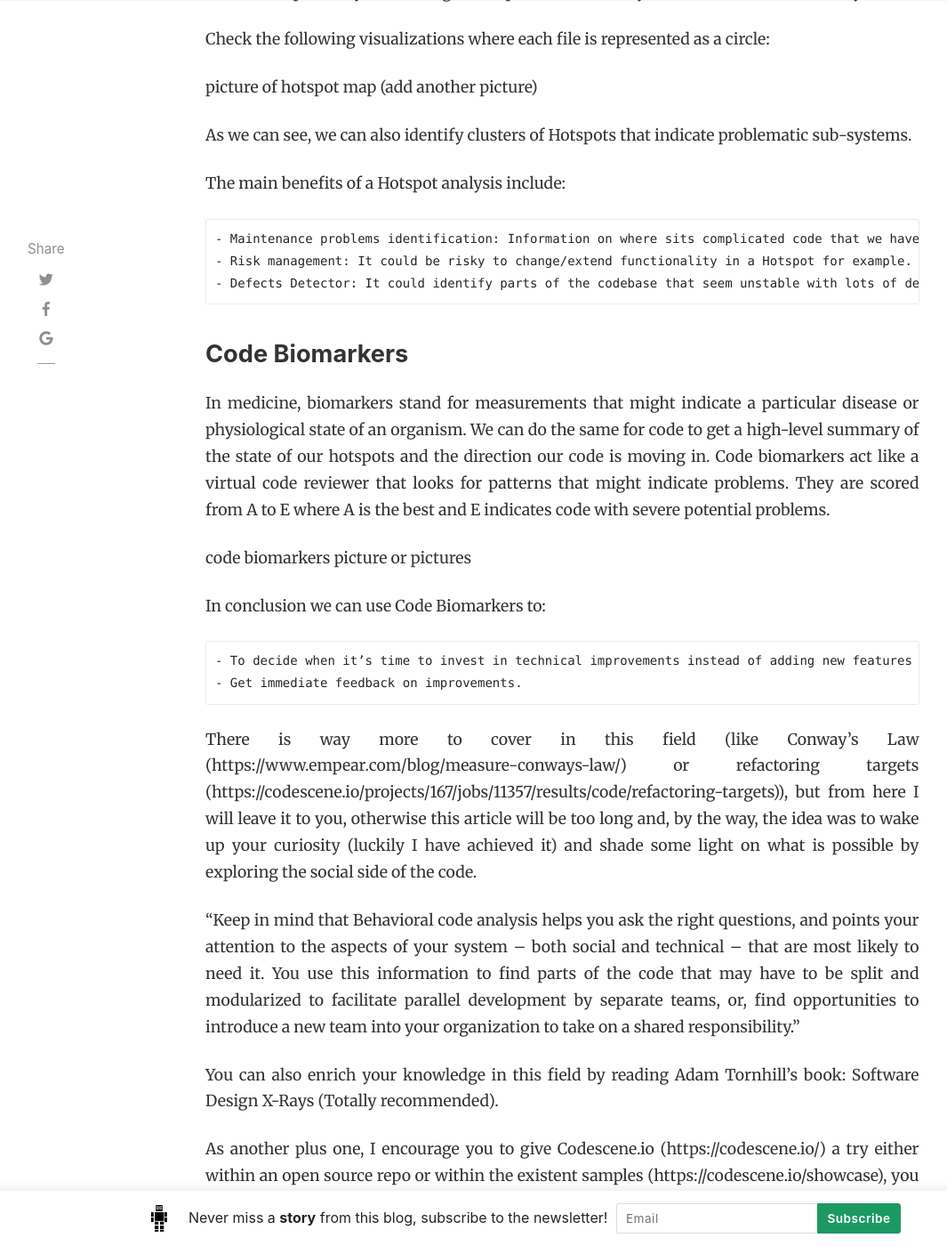
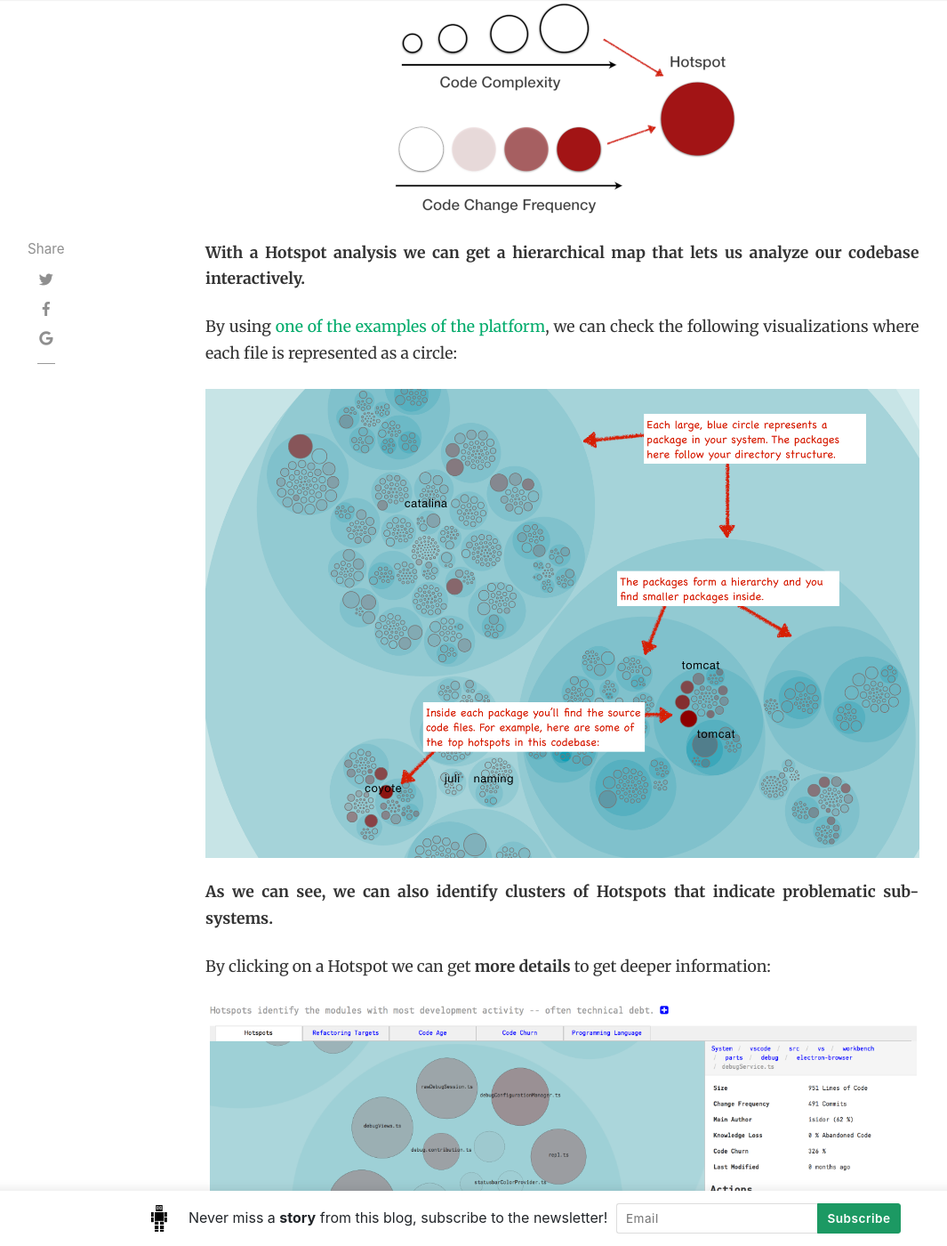
Before and after one commit to android10/legacy-android10.github.io, a Jekyll site: the page built from _posts/2019-06-13-technical-debt-guru-level-unlocked.md, in a window 1280 px wide and 1400 px high, scrolled down 10732 px. Shown: the whole window at 89% size, without its empty margins (54-1119 px from the left). Built offline with Jekyll 4.4.1, drawn with Linux system fonts in a browser that asks for light colours; nearby versions of some CDN libraries; comment, search, counter and statistics services are not loaded; some of the changed text lies outside the part shown.

Commit message:
Finish first draft of the technical debt article.

```diff
--- a/_posts/2019-06-13-technical-debt-guru-level-unlocked.md
+++ b/_posts/2019-06-13-technical-debt-guru-level-unlocked.md
@@ -242,45 +242,77 @@
 
 ### Hotspots
 
-In essence, a hotspot is complicated code that you have to work with often and its calculation is pretty simple:
-picture of the hotspot calculation
+> **In essence, a hotspot is complicated code that you have to work with often.**
 
-With a Hotspot analysis we can get a map that lets us analyze our codebase interactively.
+Its calculation is pretty simple:
 
-Check the following visualizations where each file is represented as a circle:
+![hotspot-formula](/assets/images/technical_debt_guru_level_unlocked_hotspotformula.png)
 
-picture of hotspot map (add another picture)
+**With a Hotspot analysis we can get a hierarchical map that lets us analyze our codebase interactively.**
 
-As we can see, we can also identify clusters of Hotspots that indicate problematic sub-systems.
+By using <a href="https://codescene.io/showcase" target="_blank">one of the examples of the platform</a>, we can check the following visualizations where each file is represented as a circle:
 
-The main benefits of a Hotspot analysis include:
+![hotspots-augmented-map](/assets/images/technical_debt_guru_level_unlocked_hotspotsaugmentedmap.png)
 
-    - Maintenance problems identification: Information on where sits complicated code that we have to work with often. This is useful to prioritize re-designs.
-    - Risk management: It could be risky to change/extend functionality in a Hotspot for example. We can identify those areas up-front and schedule additional time or allocate extra testing efforts.
-    - Defects Detector: It could identify parts of the codebase that seem unstable with lots of development activity.
+**As we can see, we can also identify clusters of Hotspots that indicate problematic sub-systems.**
+
+By clicking on a Hotspot we can get **more details** to get deeper information:
+
+![hotspot-details](/assets/images/technical_debt_guru_level_unlocked_hotspotdetails.png)
+
+The **main benefits** of a Hotspot analysis include:
+
+* **Maintenance problems identification:** Information on where sits complicated code that we have to work with often. This is useful to prioritize re-designs.
+
+* **Risk management:** It could be risky to change/extend functionality in a Hotspot for example. We can identify those areas up-front and schedule additional time or allocate extra testing efforts.
+
+* **Defects Detector:** It could identify parts of the codebase that seem unstable with lots of development activity.
+
+Here is the <a href="https://codescene.io/docs/guides/technical/hotspots.html" target="_blank">full documentation</a> with more details.
+
 
 ### Code Biomarkers
 
-In medicine, biomarkers stand for measurements that might indicate a particular disease or physiological state of an organism.
-We can do the same for code to get a high-level summary of the state of our hotspots and the direction our code is moving in.
-Code biomarkers act like a virtual code reviewer that looks for patterns that might indicate problems.
-They are scored from A to E where A is the best and E indicates code with severe potential problems.
+> **In medicine, biomarkers stand for measurements that might indicate a particular disease or physiological state of an organism.**
+**We can do the same for code to get a high-level summary of the state of our hotspots and the direction our code is moving in.**
 
-code biomarkers picture or pictures
+**Code biomarkers act like a virtual code reviewer that looks for patterns that might indicate problems.**
 
-In conclusion we can use Code Biomarkers to:
+They are scored from **A to E** where A is the best and E indicates code with **severe potential problems.**
 
-    - To decide when it’s time to invest in technical improvements instead of adding new features at a high pace.
-    - Get immediate feedback on improvements.
+**Let's have a look at a couple of examples listing risky areas of our code base:**
 
-There is way more to cover in this field (like Conway's Law (https://www.empear.com/blog/measure-conways-law/) or refactoring targets (https://codescene.io/projects/167/jobs/11357/results/code/refactoring-targets)), but from here
-I will leave it to you, otherwise this article will be too long and, by the way, the idea was to wake up your curiosity (luckily I have achieved it) and shade some light on what is possible by exploring the social side of the code.
+![code-biomarkers](/assets/images/technical_debt_guru_level_unlocked_biomarkers_one.png)
 
-"Keep in mind that Behavioral code analysis helps you ask the right questions, and points your attention to the aspects of your system – both social and technical – that are most likely to need it. You use this information to find parts of the code that may have to be split and modularized to facilitate parallel development by separate teams, or, find opportunities to introduce a new team into your organization to take on a shared responsibility."
+![code-biomarkers](/assets/images/technical_debt_guru_level_unlocked_biomarkers_two.png)
 
-You can also enrich your knowledge in this field by reading Adam Tornhill's book: Software Design X-Rays (Totally recommended).
+**In conclusion we can use Code Biomarkers to:**
 
-As another plus one, I encourage you to give Codescene.io (https://codescene.io/) a try either within an open source repo or within the existent samples (https://codescene.io/showcase), you will be surprised of how much curious stuff you find :).
+* **To decide when it’s time to invest in technical improvements instead of adding new features at a high pace.**
+
+* **Get immediate feedback on improvements.**
+
+Same as with <a href="https://codescene.io/docs/guides/technical/hotspots.html" target="_blank">hotspots</a>, here is also the <a href="https://codescene.io/docs/guides/technical/biomarkers.html" target="_blank">biomarkers full documentation</a>.
+
+
+## Covering more Social Analysis
+
+There is way more to cover in this field like:
+
+* <a href="https://www.empear.com/blog/measure-conways-law/" target="_blank">Conway's Law</a>.
+* <a href="https://codescene.io/projects/167/jobs/11357/results/code/refactoring-targets" target="_blank">Refactoring Targets</a>.
+* <a href="https://codescene.io/docs/guides/technical/temporal-coupling.html" target="_blank">Temporal coupling</a>.
+
+But from here I will leave it to you, otherwise this article will be too long and, by the way, the idea was to wake up your curiosity (luckily I have achieved it) and shade some light on what is possible by exploring the social side of the code.
+
+> **"Behavioral code analysis helps you ask the right questions, and points your attention to the aspects of your system – both social and technical – that are most likely to need it.**
+**You use this information to find parts of the code that may have to be split and modularized to facilitate parallel development by separate teams, or, find opportunities to introduce a new team into your organization to take on a shared responsibility."**
+
+1. **Where should we focus improvements?**
+2. **Where are the risk areas in the code?**
+3. **Any team productivity bottleneck?**
+
+I definitely encourage you to give <a href="https://codescene.io/" target="_blank">Codescene</a> a try either within an open source repo or within <a href="https://codescene.io/showcase" target="_blank">the existent samples</a>, you will be surprised how much curious stuff you find :).
 
 
 ## Extra Ball
@@ -294,7 +326,7 @@
 
 **In essence you can grab your git repository, run gource on it and the result is something like this** (This is an example of the Bitcoin repository and its evolution):
 
-VIDEO of gource on how the codebase has evolved in a graphical way.
+<center><iframe width="800" height="480" src="https://www.youtube.com/embed/60cGHG9LFWk" frameborder="0" allowfullscreen></iframe></center>
 
 The documentation sits at the <a href="https://github.com/acaudwell/Gource/wiki/Controls" target="_blank">Gource Github Wiki</a>.
 
```
Also changed, not shown: assets/images/technical_debt_guru_level_unlocked_biomarkers_one.png (added), assets/images/technical_debt_guru_level_unlocked_biomarkers_two.png (added), assets/images/technical_debt_guru_level_unlocked_hotspotdetails.png (added), assets/images/technical_debt_guru_level_unlocked_hotspotformula.png (added), assets/images/technical_debt_guru_level_unlocked_hotspotsaugmentedmap.png (added).
